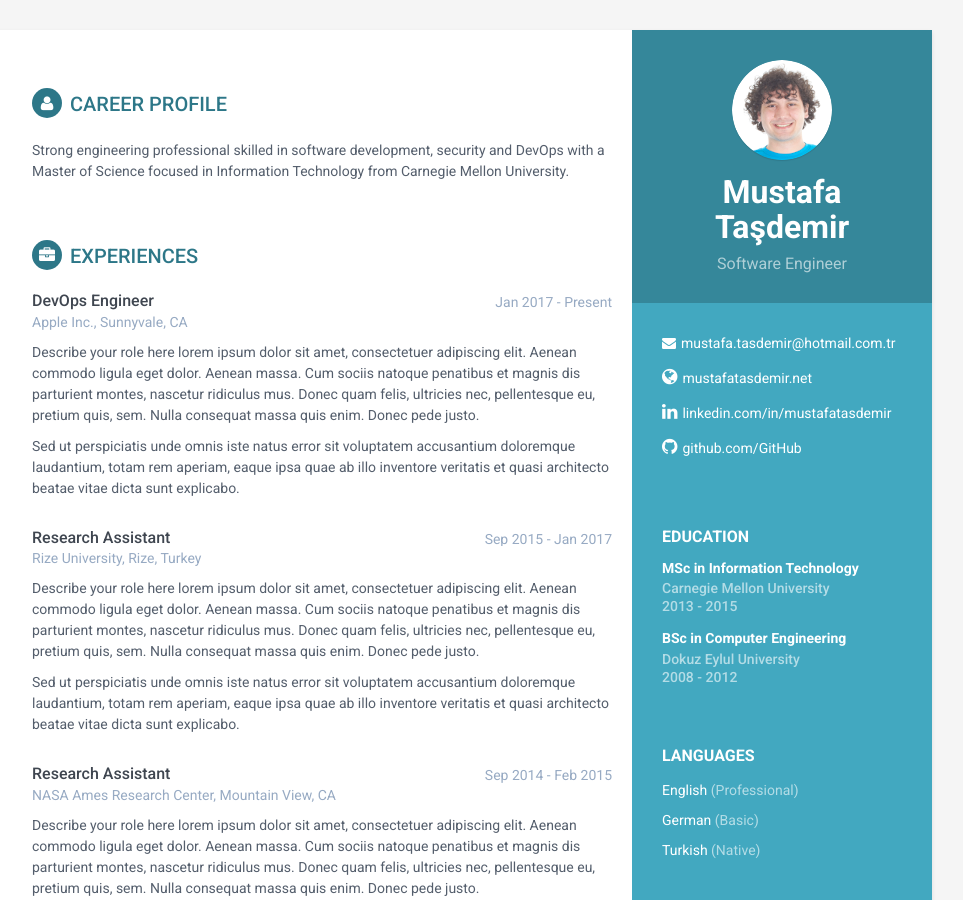
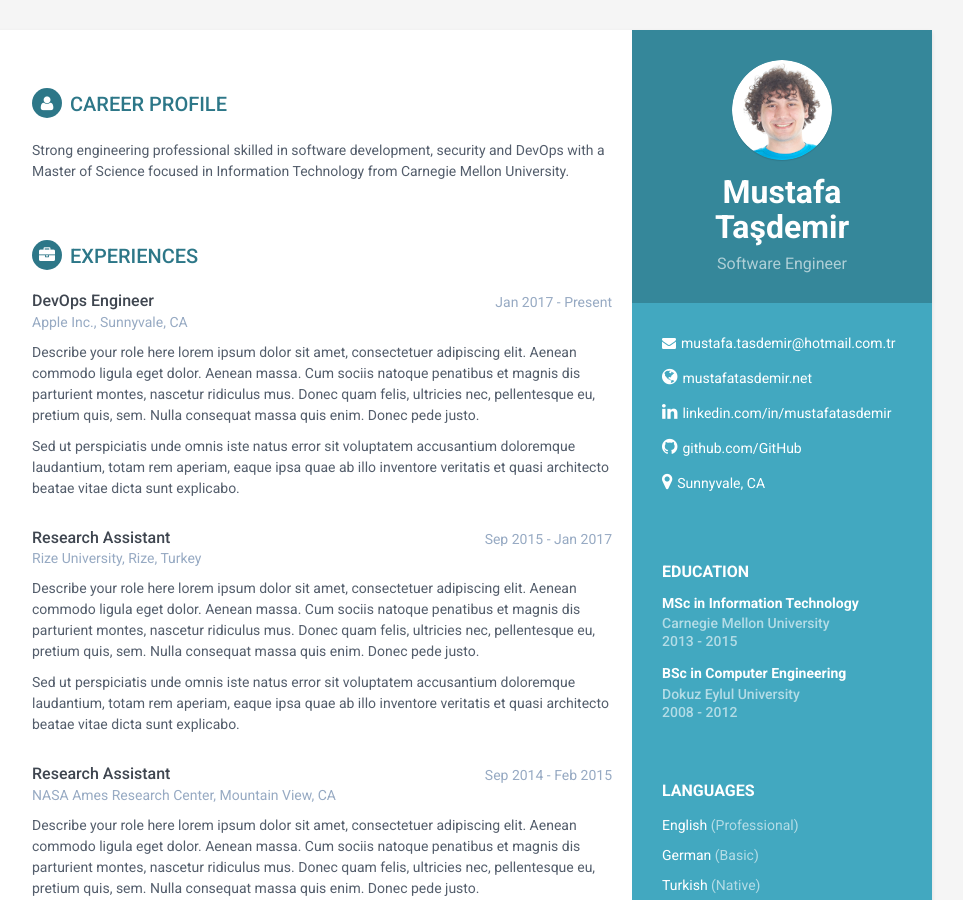
Before and after one commit to mustafatasdemir/mustafatasdemir.github.io, a Jekyll site: the page built from index.html, in a window 1280 px wide and 900 px high. Shown: the whole window, without its empty margins (188-1151 px from the left). Built offline with Jekyll 4.4.1, drawn with Linux system fonts in a browser that asks for light colours.

Commit message:
Added location to the sidebar

```diff
--- a/_config.yml
+++ b/_config.yml
@@ -14,3 +14,4 @@ email: mustafa.tasdemir@hotmail.com.tr
 website: mustafatasdemir.net #do not add http://
 linkedin: mustafatasdemir
 github: mustafatasdemir
+location: Sunnyvale, CA
--- a/_includes/sidebar.html
+++ b/_includes/sidebar.html
@@ -35,6 +35,10 @@
                     <li class="twitter"><i class="fa fa-twitter"></i><a href="https://twitter.com/{{site.twitter}}" target="_blank">{{site.twitter}}</a></li>
                     {% endif %}
 
+                    {% if site.location %}
+                    <li class="twitter"><i class="fa fa-map-marker"></i>{{site.location}}</li>
+                    {% endif %}
+
                 </ul>
             </div><!--//contact-container-->
            {% include education.html %}
```
